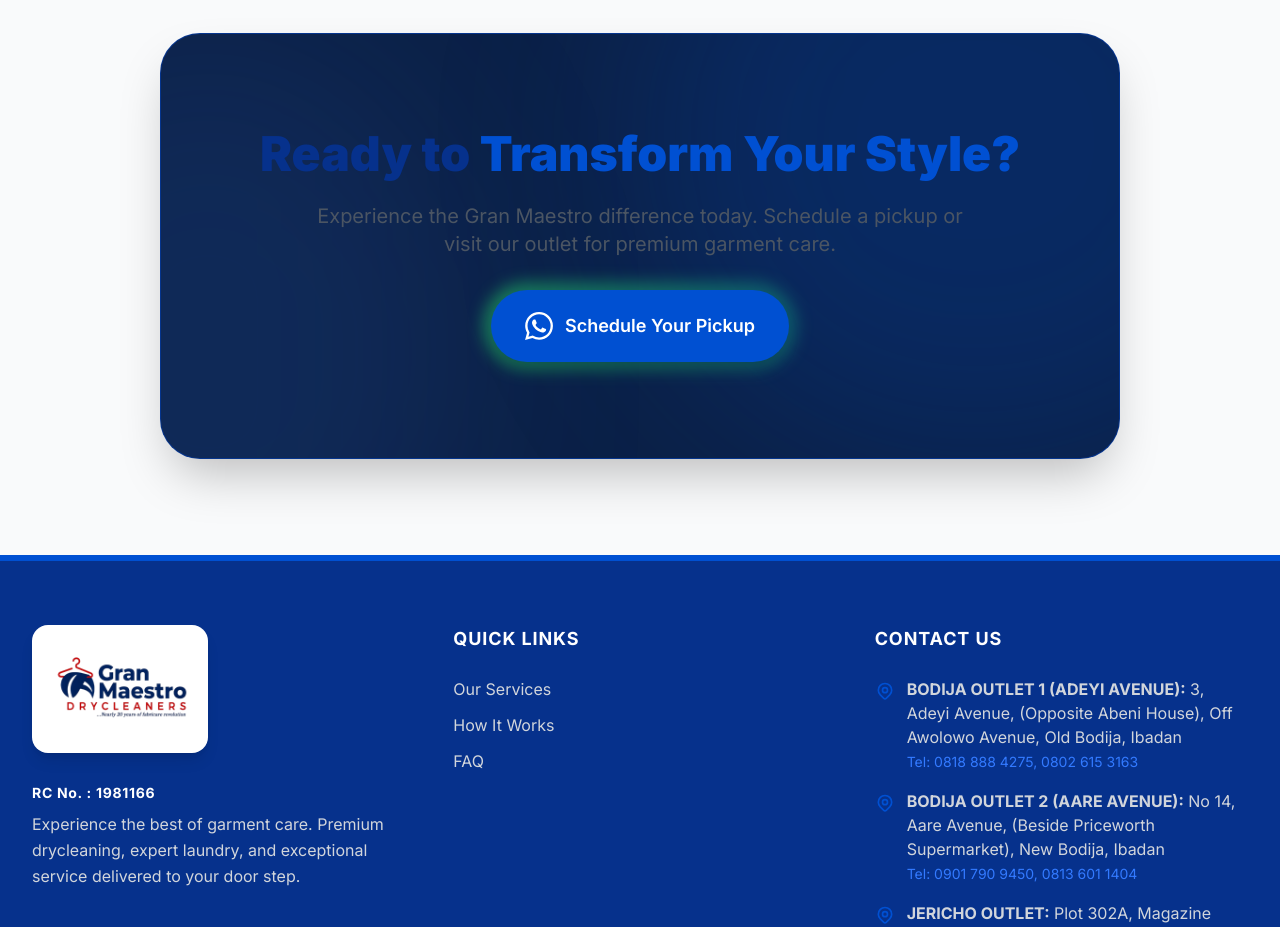
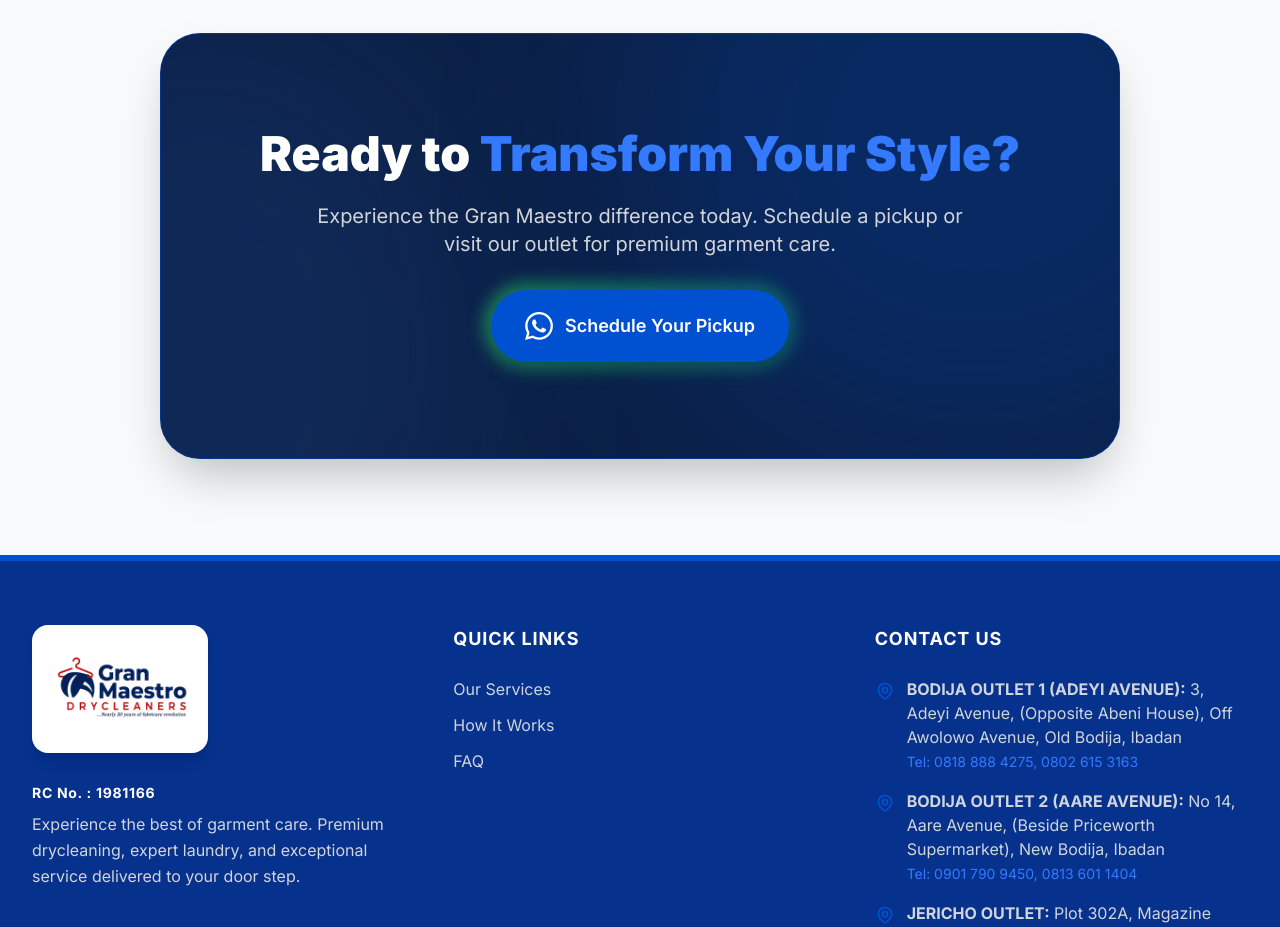
Before and after one commit to Mikempre/GMDC, a React (Vite) app: page / in a window 1280 px wide. Shown: the part 8180-9107 px from the top of the page. Built offline with nearby package versions, Linux system fonts and the light colour scheme; a web font is replaced by a local one.

Commit message:
fix: adjust text color in CTA card

```diff
--- a/src/sections/CTA.tsx
+++ b/src/sections/CTA.tsx
@@ -20,10 +20,10 @@
           </div>
 
           <div className="relative z-10 flex flex-col items-center">
-            <h2 className="text-4xl md:text-5xl font-black text-brandBlue-900 dark:text-white mb-6">
-              Ready to <span className="text-brandBlue-500">Transform Your Style?</span>
+            <h2 className="text-4xl md:text-5xl font-black text-white mb-6">
+              Ready to <span className="text-brandBlue-400">Transform Your Style?</span>
             </h2>
-            <p className="text-xl text-gray-600 dark:text-gray-300 mb-8 max-w-2xl mx-auto md:mx-0">
+            <p className="text-xl text-gray-300 mb-8 max-w-2xl mx-auto md:mx-0">
               Experience the Gran Maestro difference today. Schedule a pickup or visit our outlet for premium garment care.
             </p>
             <div className="flex flex-col sm:flex-row gap-4 justify-center md:justify-start">
```
